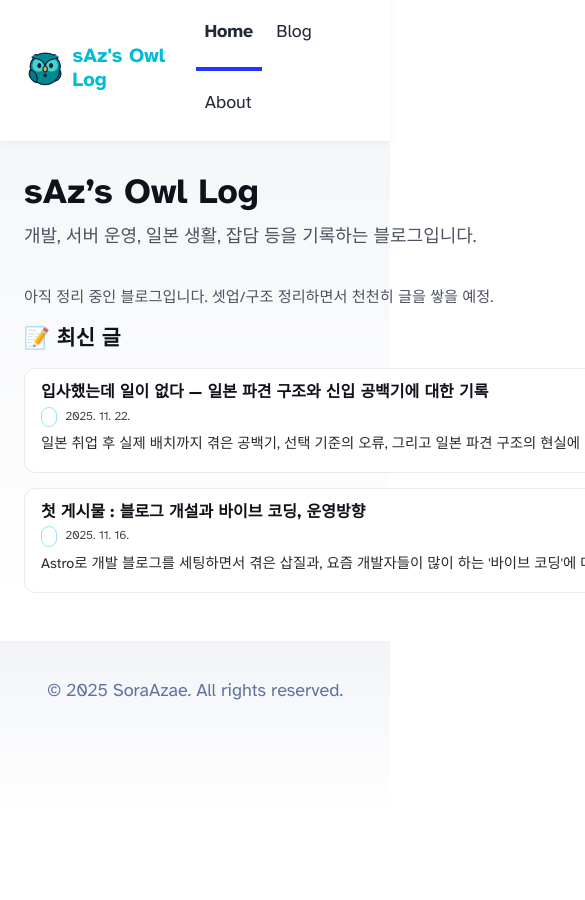
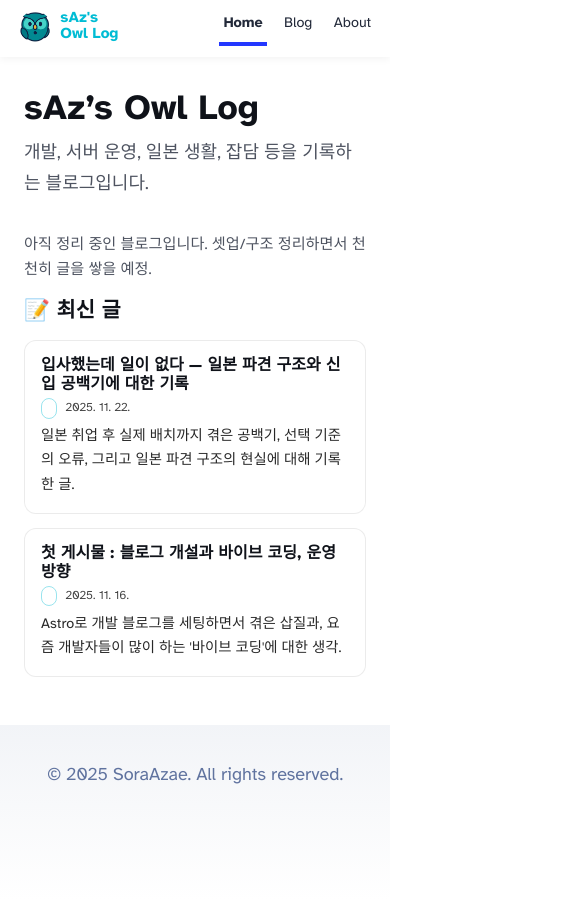
Before and after one commit to sorakazae/sorakazae.github.io, an Astro site: page / in a window 390 px wide. Shown: the top 900 px of the page, 585 px wide, since content can reach past the window. Before the commit the page ends 844 px from the top, so only its background shows below. Built offline with nearby package versions, Linux system fonts and the light colour scheme; Astro itself is replaced by a stand-in of ours.

Commit message:
fix home ui and header, add 404page, change images

```diff
--- a/src/components/BaseHead.astro
+++ b/src/components/BaseHead.astro
@@ -41,6 +41,7 @@ const { title, description, image = FallbackImage } = Astro.props;
 <title>{title}</title>
 <meta name="title" content={title} />
 <meta name="description" content={description} />
+<meta name="charset" content="utf-8" />
 
 <!-- Open Graph / Facebook -->
 <meta property="og:type" content="website" />
--- a/src/components/Header.astro
+++ b/src/components/Header.astro
@@ -36,65 +36,3 @@ import HeaderLink from './HeaderLink.astro';
 		</div>
 	</nav>
 </header>
-<style>
-	header {
-		margin: 0;
-		padding: 0 1em;
-		background: white;
-		box-shadow: 0 2px 8px rgba(var(--black), 5%);
-	}
-	h2 {
-		margin: 0;
-		font-size: 1em;
-	}
-
-	h2 a,
-	h2 a.active {
-		text-decoration: none;
-	}
-
-  .logo {
-  display: flex;
-  align-items: center;
-  gap: 0.6rem;
-  text-decoration: none;
-  color: #00bcd4;
-}
-
-.logo-image {
-  width: 36px;
-  height: 36px;
-  border-radius: 999px;
-}
-
-.logo-text {
-  font-weight: 700;
-  font-size: 1.25rem;
-  color: #00bcd4;
-}
-
-	nav {
-		display: flex;
-		align-items: center;
-		justify-content: space-between;
-	}
-	nav a {
-		padding: 1em 0.5em;
-		color: var(--black);
-		border-bottom: 4px solid transparent;
-		text-decoration: none;
-	}
-	nav a.active {
-		text-decoration: none;
-		border-bottom-color: var(--accent);
-	}
-	.social-links,
-	.social-links a {
-		display: flex;
-	}
-	@media (max-width: 720px) {
-		.social-links {
-			display: none;
-		}
-	}
-</style>
--- a/src/components/HeaderLink.astro
+++ b/src/components/HeaderLink.astro
@@ -12,13 +12,3 @@ const isActive = href === pathname || href === '/' + (subpath?.[0] || '');
 <a href={href} class:list={[className, { active: isActive }]} {...props}>
 	<slot />
 </a>
-<style>
-	a {
-		display: inline-block;
-		text-decoration: none;
-	}
-	a.active {
-		font-weight: bolder;
-		text-decoration: underline;
-	}
-</style>
--- a/src/content/blog/0.md
+++ b/src/content/blog/0.md
@@ -2,7 +2,7 @@
 title: "첫 게시물 : 블로그 개설과 바이브 코딩, 운영방향"
 description: "Astro로 개발 블로그를 세팅하면서 겪은 삽질과, 요즘 개발자들이 많이 하는 '바이브 코딩'에 대한 생각."
 pubDate: "2025-11-16"
-heroImage: "../../assets/blog-placeholder-000.png"
+heroImage: "../../assets/blog-placeholder-0.jpg"
 category: "dev"
 ---
 
--- a/src/content/blog/1.md
+++ b/src/content/blog/1.md
@@ -2,7 +2,7 @@
 title: "입사했는데 일이 없다 — 일본 파견 구조와 신입 공백기에 대한 기록"
 description: "일본 취업 후 실제 배치까지 겪은 공백기, 선택 기준의 오류, 그리고 일본 파견 구조의 현실에 대해 기록한 글."
 pubDate: "2025-11-22"
-heroImage: "../../assets/blog-placeholder-3.jpg"
+heroImage: "../../assets/blog-placeholder-1.jpg"
 category: "work"
 ---
 
--- a/src/pages/index.astro
+++ b/src/pages/index.astro
@@ -83,6 +83,8 @@ const latestPosts = allPosts
     max-width: 880px;
     margin: 0 auto;
     padding: 2rem 1.5rem 3rem;
+    width: 100%;
+    box-sizing: border-box;
   }
 
   .hero h1 {
@@ -110,6 +112,7 @@ const latestPosts = allPosts
     display: flex;
     flex-direction: column;
     gap: 0.9rem;
+    width: 100%;
   }
 
   .post-card {
@@ -118,6 +121,10 @@ const latestPosts = allPosts
     border-radius: 0.75rem;
     text-decoration: none;
     transition: border-color 0.15s ease, background-color 0.15s ease;
+    max-width: 100%;
+    box-sizing: border-box;
+    overflow-wrap: break-word;
+    word-break: break-word;
   }
 
   /* 라이트 모드용 */
@@ -177,5 +184,8 @@ const latestPosts = allPosts
       flex-direction: column;
       align-items: flex-start;
     }
+    .post-card {
+      width: 100%;
+    }
   }
 </style>
--- a/src/styles/global.css
+++ b/src/styles/global.css
@@ -35,8 +35,6 @@ body {
 	margin: 0;
 	padding: 0;
 	text-align: left;
-	background: linear-gradient(var(--gray-gradient)) no-repeat;
-	background-size: 100% 600px;
 	word-wrap: break-word;
 	overflow-wrap: break-word;
 	color: rgb(var(--gray-dark));
@@ -127,9 +125,10 @@ hr {
 	border: none;
 	border-top: 1px solid rgb(var(--gray-light));
 }
-@media (max-width: 720px) {
+@media (max-width: 480px) {
 	body {
 		font-size: 18px;
+		background-size: 100% 220px;
 	}
 	main {
 		padding: 1em;
@@ -153,3 +152,108 @@ hr {
 	/* added line to stop words getting smushed together (as they go onto separate lines and some screen readers do not understand line feeds as a space */
 	white-space: nowrap;
 }
+
+/* =========================================================
+   Header (site-wide), HeaderLink
+   ========================================================= */
+
+header {
+  margin: 0;
+  padding: 0 1em;
+  background: white;
+  box-shadow: 0 2px 8px rgba(var(--black), 5%);
+}
+h2 {
+  margin: 0;
+  font-size: 1em;
+}
+
+h2 a,
+h2 a.active {
+  text-decoration: none;
+}
+
+.logo {
+  display: flex;
+  align-items: center;
+  gap: 0.6rem;
+  text-decoration: none;
+  color: #00bcd4;
+}
+
+.logo-image {
+  width: 36px;
+  height: 36px;
+  border-radius: 999px;
+}
+
+.logo-text {
+  font-weight: 700;
+  font-size: 1.25rem;
+  color: #00bcd4;
+}
+nav {
+  display: flex;
+  align-items: center;
+  justify-content: space-between;
+}
+nav a {
+  padding: 1em 0.5em;
+  color: var(--black);
+  border-bottom: 4px solid transparent;
+  text-decoration: none;
+  display: inline-block;
+}
+nav a.active {
+  text-decoration: none;      /* text-decoration: underline; */
+  border-bottom-color: var(--accent);
+  font-weight: bolder;
+}
+.social-links,
+.social-links a {
+  display: flex;
+}
+.internal-links {
+  display: flex;
+  align-items: center;
+  gap: 1.5rem;
+}
+@media (max-width: 480px) {
+  .social-links {
+    display: none;
+  }
+
+  header {
+    padding: 0.3rem 0.9rem;
+  }
+
+  .logo-image {
+    width: 32px;
+    height: 32px;
+  }
+
+  .logo-text {
+    font-size: 0.95rem;
+    line-height: 1.05;
+    max-width: 68px;
+    white-space: normal;
+    overflow-wrap: break-word;
+    display: block;
+  }
+
+  nav {
+    flex-wrap: wrap;
+    row-gap: 0.1rem;
+    align-items: flex-start;
+  }
+
+  .internal-links {
+    gap: 0.8rem;
+    margin-top: 0.1rem;
+  }
+
+  nav a {
+    padding: 0.4em 0.3em;
+    font-size: 0.9rem;
+  }
+}
```
Also changed, not shown: src/pages/404.astro (added, +47 -0 lines), public/owl_logo_x.png (added), src/assets/blog-placeholder-0.jpg (added), src/assets/blog-placeholder-000.png (deleted), src/assets/blog-placeholder-1.jpg, src/assets/blog-placeholder-2.jpg (deleted), src/assets/blog-placeholder-3.jpg (deleted), src/assets/blog-placeholder-4.jpg (deleted), src/assets/blog-placeholder-5.jpg (deleted).
